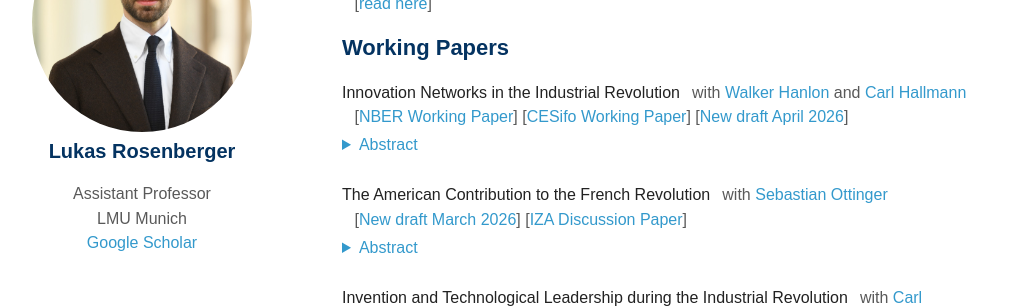
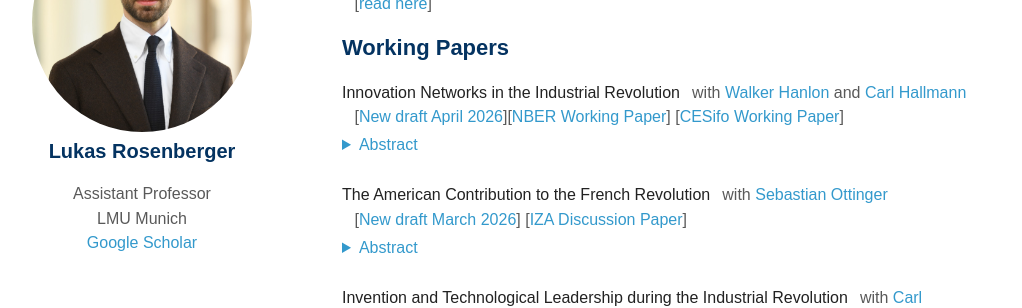
Before and after one commit to lukasrosenberger/lukasrosenberger.github.io, a Jekyll site: the page built from index.md, in a window 1280 px wide and 900 px high, scrolled down 462 px. Shown: the part 152-460 px from the top of the window, without its empty margins (128-1150 px from the left). Built offline with Jekyll 4.4.1, drawn with Linux system fonts in a browser that asks for light colours; nearby versions of some CDN libraries; some web fonts are replaced; a style sheet for code colours, icons or effects is not loaded; part of the change alters nothing that is shown.

Commit message:
small fix

```diff
--- a/index.md
+++ b/index.md
@@ -30,8 +30,8 @@ Contact: [lukas.rosenberger(a)econ.lmu.de](mailto:lukas.rosenberger@econ.lmu.de)
 
 **Innovation Networks in the Industrial Revolution**
 &thinsp; with [Walker Hanlon](http://walkerhanlon.com/) and [Carl Hallmann](https://cclemh.github.io/)
-  <br>  &ensp; [[NBER Working Paper](https://www.nber.org/papers/w32875)] [[CESifo Working Paper](https://www.cesifo.org/en/publications/2024/working-paper/innovation-networks-industrial-revolution)]
-[[New draft April 2026](https://lukasrosenberger.github.io/download/rosenberger_hanlon_hallmann_2026_04.pdf)]
+  <br>  &ensp; [[New draft April 2026](https://lukasrosenberger.github.io/download/rosenberger_hanlon_hallmann_2026_04.pdf)][[NBER Working Paper](https://www.nber.org/papers/w32875)] [[CESifo Working Paper](https://www.cesifo.org/en/publications/2024/working-paper/innovation-networks-industrial-revolution)]
+
   <details>
   <summary>Abstract</summary>
  We offer a new approach to understanding technological progress and economic growth during the Industrial Revolution using modern growth theory combined with detailed micro-data. We develop a multi-sector endogenous growth model that we use to study one leading theory of British advantage during the Industrial Revolution: knowledge access costs. We apply our model to patent data from Britain and France in order to estimate key parameters, including vectors of country and technology-specific knowledge access parameters. We validate our estimates and then use the model to study their implications during the transition to modern economic growth. We show that, relative to France, British inventors faced lower knowledge access barriers, a difference that generated meaningful growth rate differences on the transition path, even when accounting for cross-country knowledge and technology flows.
```
